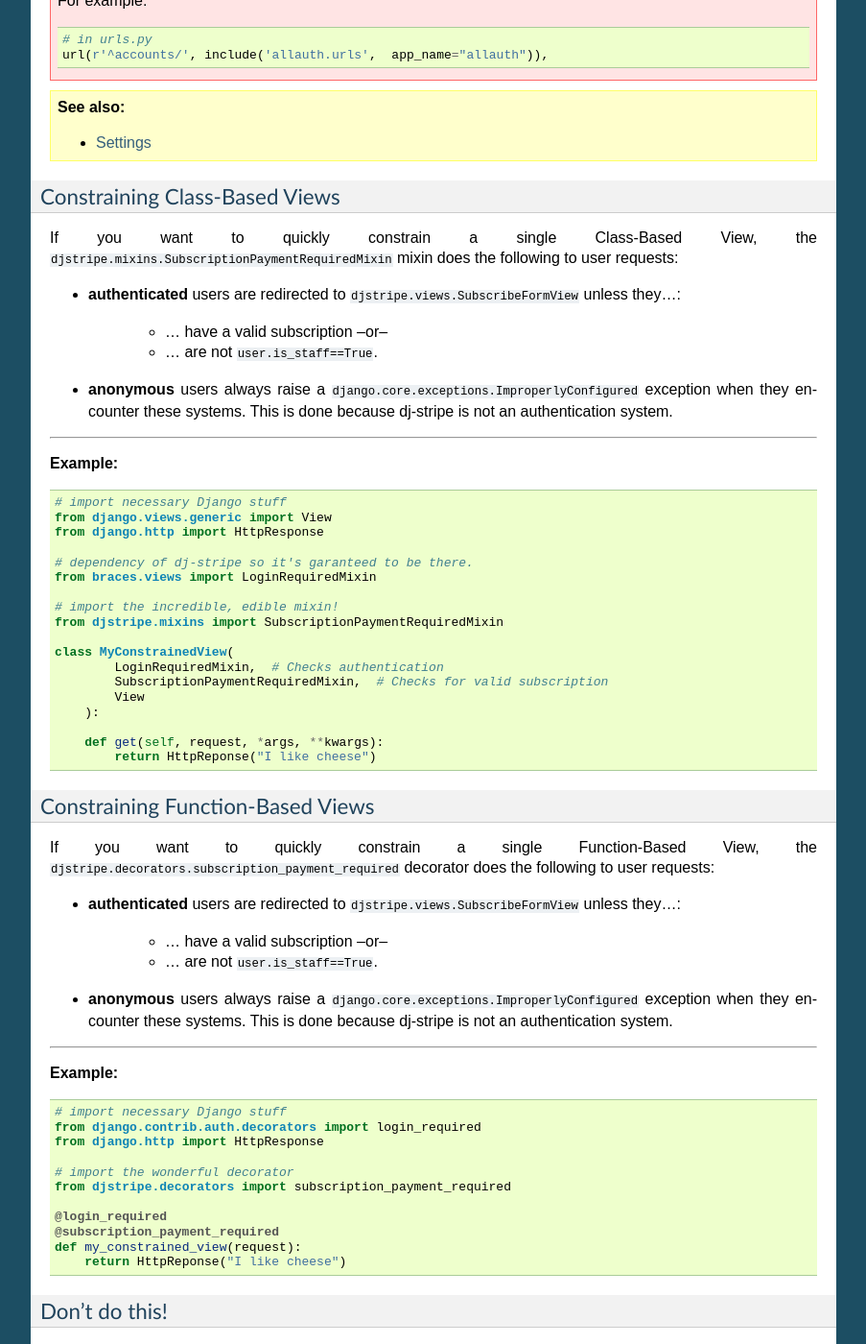
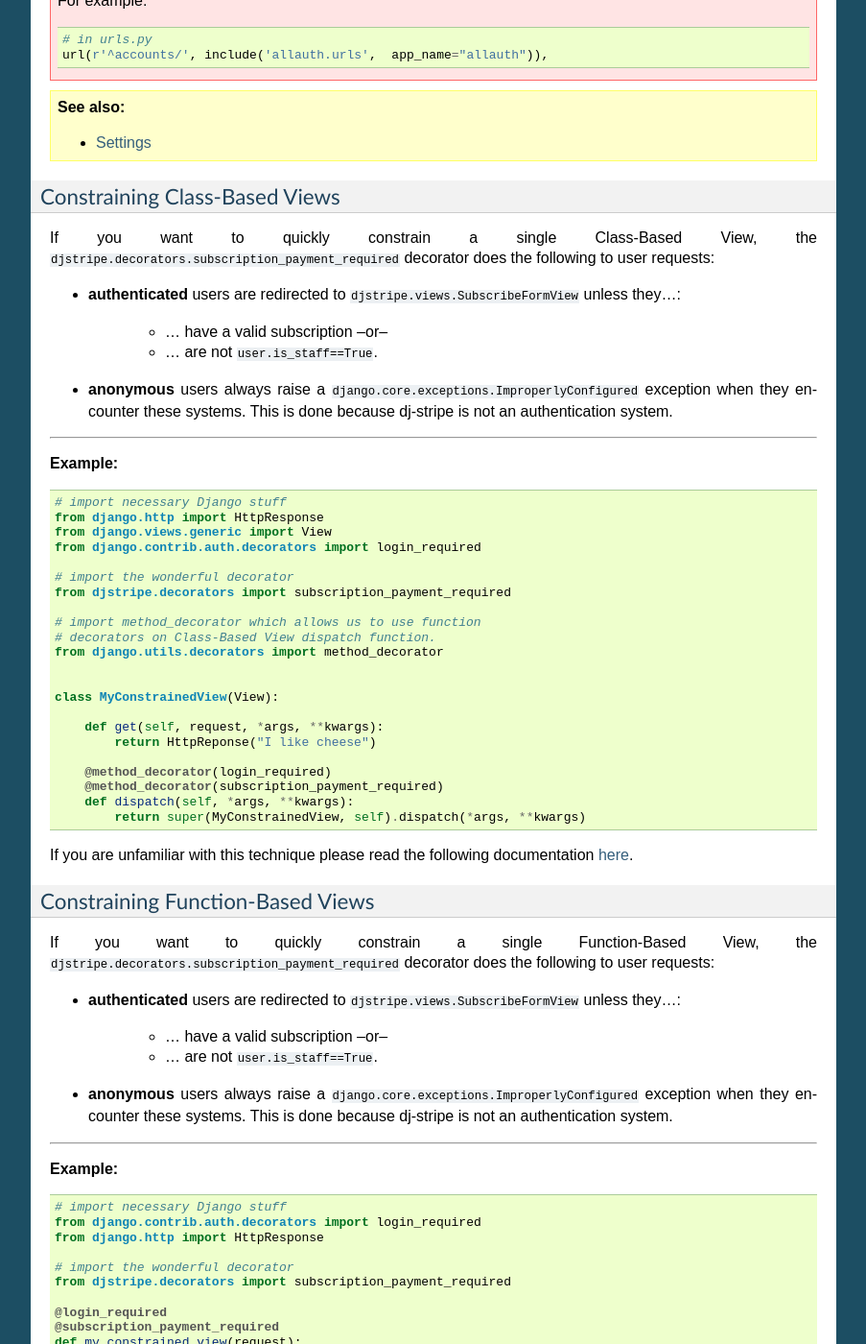
Before and after one commit to dj-stripe/dj-stripe, a Sphinx documentation site: the page built from docs/usage.rst, in a window 1280 px wide and 1400 px high, scrolled down 1346 px. Shown: the whole window at 96% size, without its empty margins (198-1101 px from the left). Built offline with Sphinx 7.4.7, drawn with Linux system fonts in a browser that asks for light colours.

Commit message:
updating the documentation to take advantage of
method_decorator and using decorators with the dispatch
function of Class-Based views.

```diff
--- a/docs/usage.rst
+++ b/docs/usage.rst
@@ -78,7 +78,7 @@ Using this example any request on this site that isn't on the homepage, about, a
 Constraining Class-Based Views
 ------------------------------
 
-If you want to quickly constrain a single Class-Based View, the ``djstripe.mixins.SubscriptionPaymentRequiredMixin`` mixin does the following to user requests:
+If you want to quickly constrain a single Class-Based View, the ``djstripe.decorators.subscription_payment_required`` decorator does the following to user requests:
 
 * **authenticated** users are redirected to ``djstripe.views.SubscribeFormView`` unless they...:
 
@@ -94,23 +94,30 @@ If you want to quickly constrain a single Class-Based View, the ``djstripe.mixin
 .. code-block:: python
 
     # import necessary Django stuff
+    from django.http import HttpResponse
     from django.views.generic import View
-    from django.http import HttpResponse
+    from django.contrib.auth.decorators import login_required
 
-    # dependency of dj-stripe so it's garanteed to be there.
-    from braces.views import LoginRequiredMixin
+    # import the wonderful decorator
+    from djstripe.decorators import subscription_payment_required
 
-    # import the incredible, edible mixin!
-    from djstripe.mixins import SubscriptionPaymentRequiredMixin
+    # import method_decorator which allows us to use function
+    # decorators on Class-Based View dispatch function.
+    from django.utils.decorators import method_decorator
 
-    class MyConstrainedView(
-            LoginRequiredMixin,  # Checks authentication
-            SubscriptionPaymentRequiredMixin,  # Checks for valid subscription
-            View
-        ):
+
+    class MyConstrainedView(View):
 
         def get(self, request, *args, **kwargs):
             return HttpReponse("I like cheese")
+
+        @method_decorator(login_required)
+        @method_decorator(subscription_payment_required)
+        def dispatch(self, *args, **kwargs):
+            return super(MyConstrainedView, self).dispatch(*args, **kwargs)
+
+
+If you are unfamiliar with this technique please read the following documentation `here <https://docs.djangoproject.com/en/1.5/topics/class-based-views/intro/#decorating-the-class>`_.
 
 
 Constraining Function-Based Views
```
